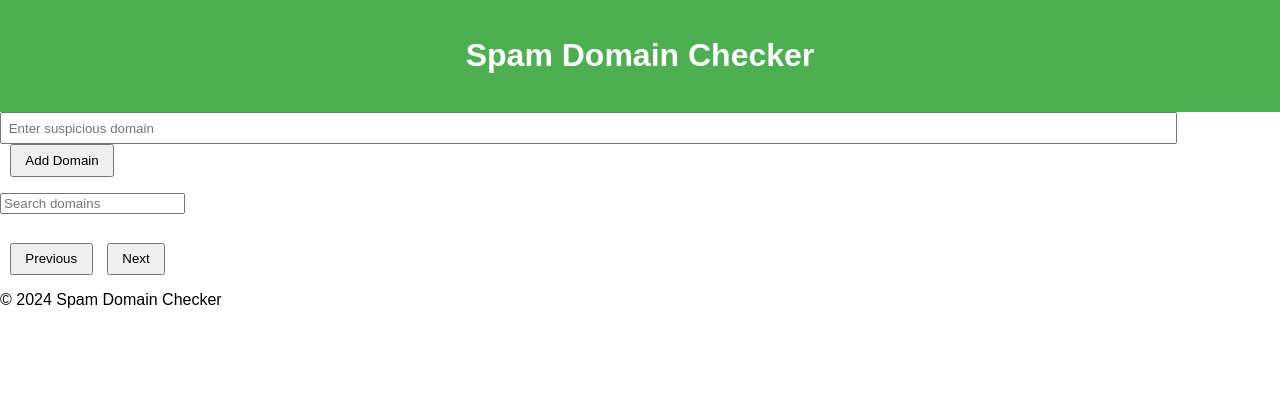
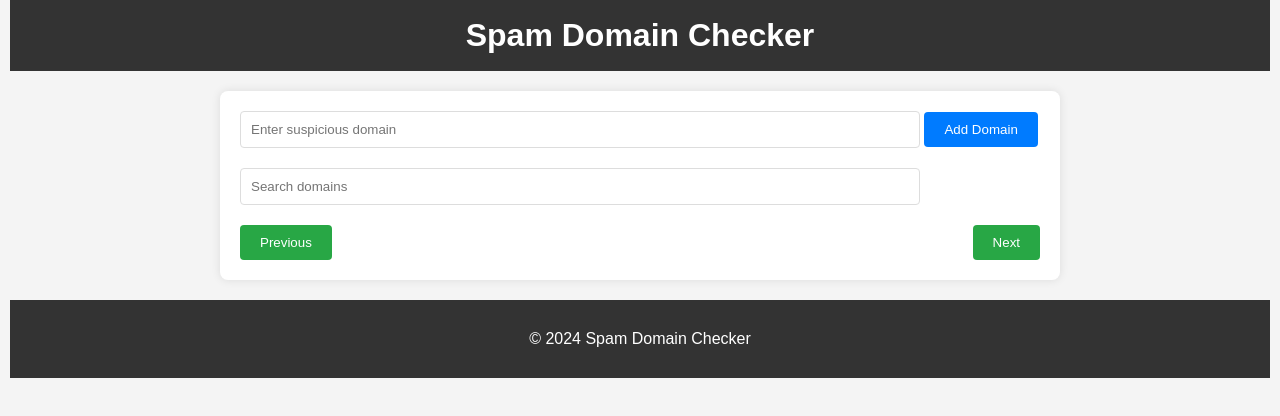
Before and after one commit to taxagent/spam-domain-check, a plain HTML site: page index.html in a window 1280 px wide. Drawn offline with Linux system fonts and the light colour scheme; no server answers.

Commit message:
Update styles.css

```diff
--- a/styles.css
+++ b/styles.css
@@ -1,77 +1,97 @@
+/* Reset some default browser styles */
+body, h1, input, button {
+    margin: 0;
+    padding: 0;
+    box-sizing: border-box;
+}
+
 body {
     font-family: Arial, sans-serif;
-    margin: 0;
-    padding: 0;
+    line-height: 1.6;
+    background-color: #f4f4f4;
+    padding: 0 10px;
 }
 
 header {
-    background-color: #4CAF50;
-    color: white;
+    background: #333;
+    color: #fff;
+    padding: 10px 0;
     text-align: center;
-    padding: 1em;
 }
 
-.ad-banner {
-    text-align: center;
-    margin: 1em 0;
+h1 {
+    margin: 0;
 }
 
-.main-container {
-    padding: 1em;
+.main-content {
+    margin: 20px auto;
     max-width: 800px;
-    margin: auto;
+    padding: 20px;
+    background: #fff;
+    border-radius: 8px;
+    box-shadow: 0 0 10px rgba(0, 0, 0, 0.1);
 }
 
-#domain-form {
-    margin-bottom: 1em;
+form {
+    margin-bottom: 20px;
 }
 
-#domain-input {
-    padding: 0.5em;
+input[type="text"] {
     width: calc(100% - 120px);
+    padding: 10px;
+    border: 1px solid #ddd;
+    border-radius: 4px;
 }
 
 button {
-    padding: 0.5em 1em;
-    margin-left: 10px;
-}
-
-.btn {
+    padding: 10px 20px;
     border: none;
+    border-radius: 4px;
+    background: #007bff;
+    color: #fff;
     cursor: pointer;
 }
 
-.btn-danger {
-    background-color: #f44336;
-    color: white;
-}
-
-.btn-success {
-    background-color: #4CAF50;
-    color: white;
+button:hover {
+    background: #0056b3;
 }
 
 #domains {
-    margin-top: 1em;
+    margin: 20px 0;
 }
 
 .domain-item {
     display: flex;
     justify-content: space-between;
-    align-items: center;
-    padding: 0.5em;
+    padding: 10px;
     border-bottom: 1px solid #ddd;
 }
 
-.vote-buttons {
-    display: flex;
-    gap: 10px;
+.domain-item:last-child {
+    border-bottom: none;
 }
 
-button i {
-    margin-right: 5px;
+.domain-item button {
+    margin-left: 10px;
 }
 
-#prev-btn, #next-btn {
-    margin-top: 1em;
+.pagination {
+    display: flex;
+    justify-content: space-between;
 }
+
+.pagination button {
+    background: #28a745;
+    color: #fff;
+}
+
+.pagination button:hover {
+    background: #218838;
+}
+
+footer {
+    text-align: center;
+    padding: 10px;
+    background: #333;
+    color: #fff;
+}
```
